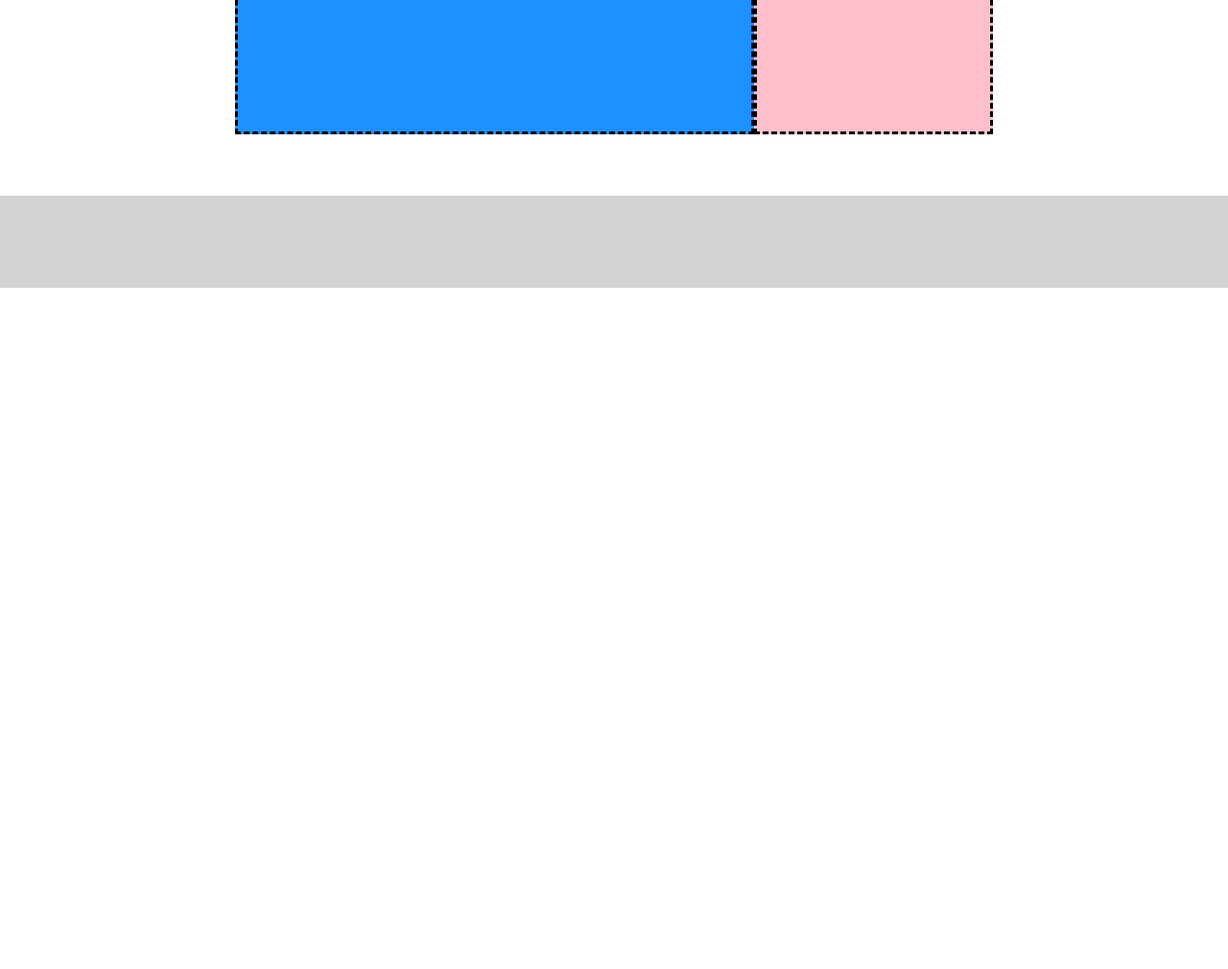
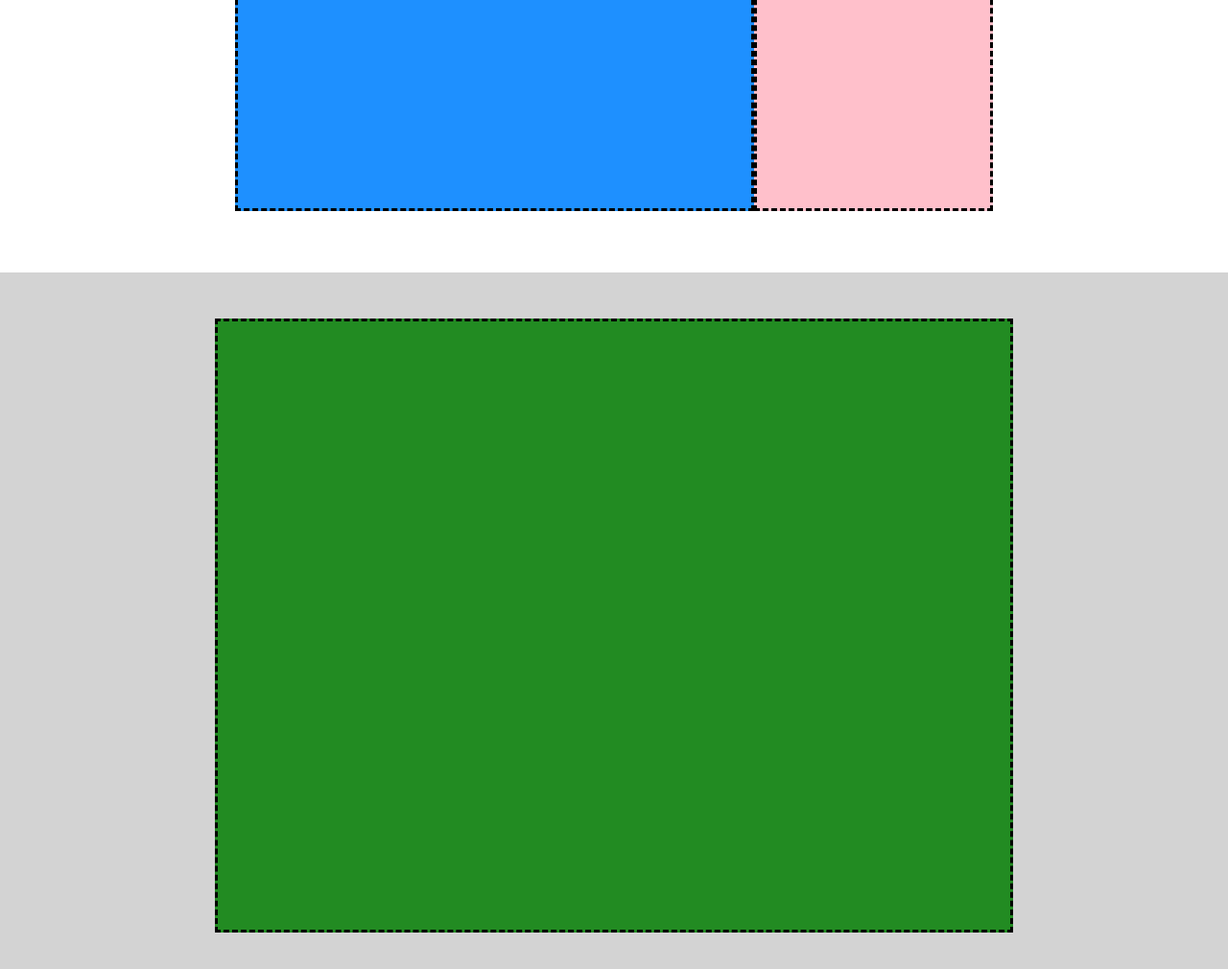
Before and after one commit to AndreaFumagalli4/htmlcss-struttura-discord, a plain HTML site: page index.html in a window 1280 px wide. Shown: the part 2100-3110 px from the top of the page at 96% size. Before the commit the page ends 2400 px from the top, so only its background shows below. Drawn offline with Linux system fonts and the light colour scheme.

Commit message:
add complete main

```diff
--- a/css/style.css
+++ b/css/style.css
@@ -6,7 +6,7 @@
 }
 
 header{
-    height: 30rem;
+    height: 35rem;
     background-color: #00008b;
 }
 
@@ -87,3 +87,11 @@ div#reverse{
 section.bg-grey{
     background-color: #d3d3d3;
 }
+
+div#end-main{
+    height: 40rem;
+    width: 65%;
+    background-color: #228b22;
+    border: .2rem dashed black;
+    margin: 0 auto;
+}
--- a/index.html
+++ b/index.html
@@ -54,7 +54,7 @@
 
         <main>
 
-            <section class="main-section"></section>
+            <section class="main-section">
                 <div class="flex-container container">
 
                     <div class="flex-item-main img">
@@ -97,7 +97,9 @@
             </section>
 
             <section class="main-section bg-grey">
+                <div id="end-main">
 
+                </div>
             </section>
 
         </main>
```
